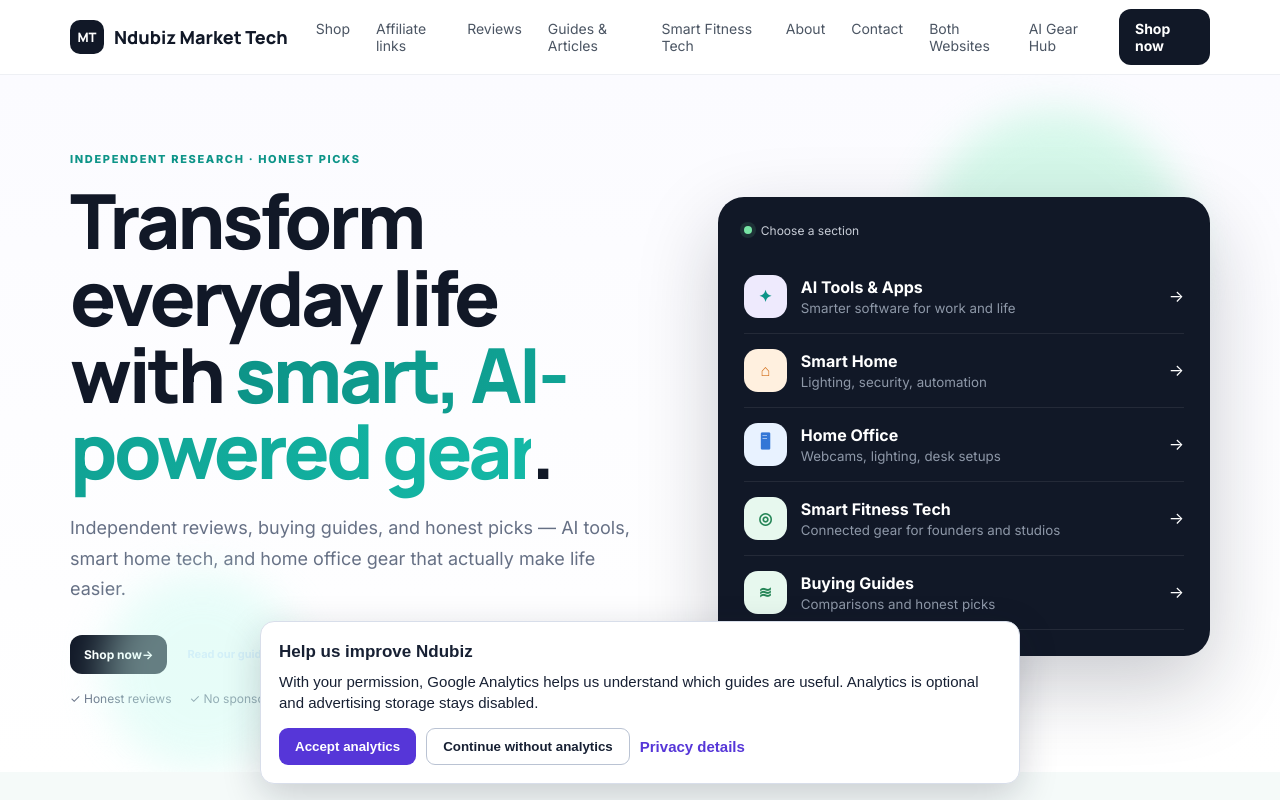
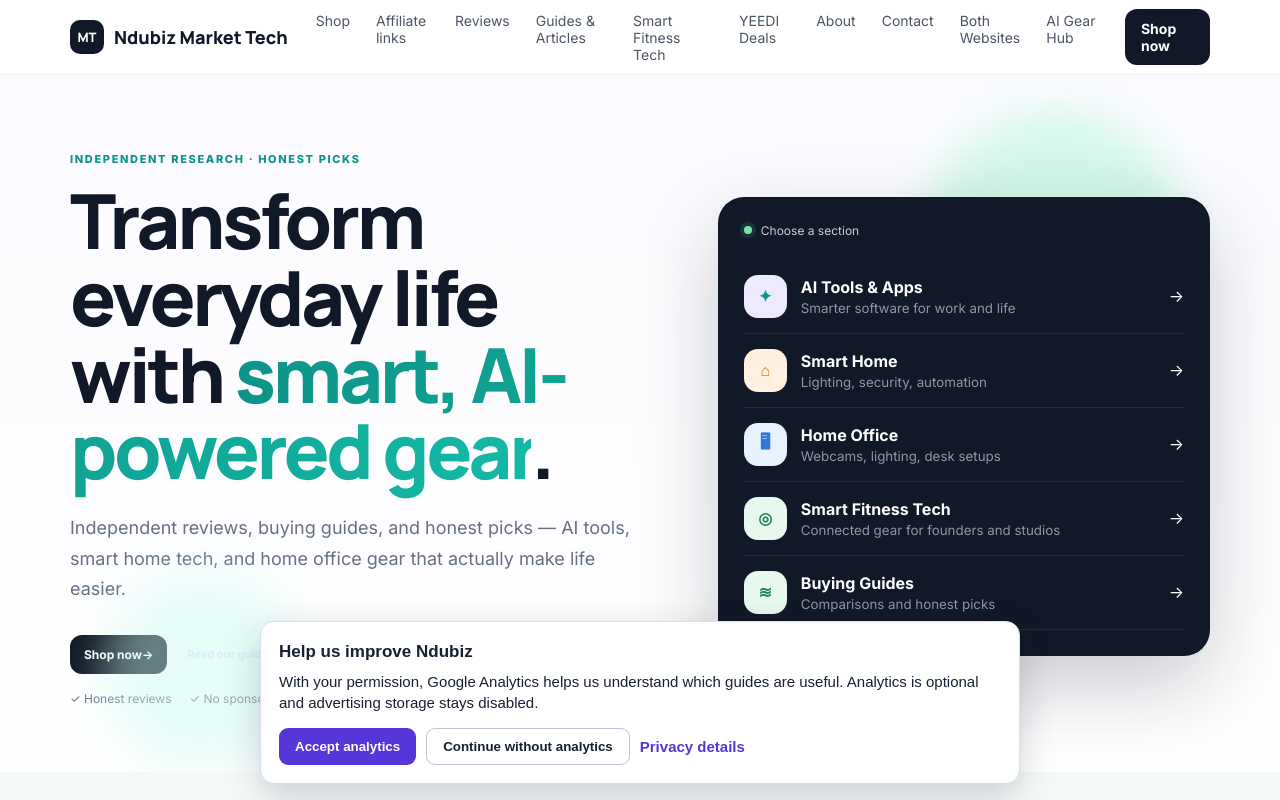
Before and after one commit to ndubiz/ndubizmarketechcomstart, a plain HTML site: page index.html in a window 1280 px wide. Shown: the top 800 px of the page. Drawn offline with Linux system fonts and the light colour scheme.

Commit message:
Add YEEDI Deals to homepage navigation

```diff
--- a/index.html
+++ b/index.html
@@ -6,7 +6,7 @@
 <link rel="canonical" href="https://ndubizmarketcomstart.com/"><meta property="og:title" content="Ndubiz Market Tech — Smart Home & AI Gear for Everyday Life"><meta property="og:description" content="Honest reviews and buying guides for AI tools and smart home tech."><meta property="og:type" content="website"><meta property="og:url" content="https://ndubizmarketcomstart.com/">
 <title>Ndubiz Market Tech — Smart Home & AI Gear for Everyday Life</title><link rel="preconnect" href="https://fonts.googleapis.com"><link rel="preconnect" href="https://fonts.gstatic.com" crossorigin><link href="https://fonts.googleapis.com/css2?family=Inter:wght@400;500;600;700;800&family=Manrope:wght@700;800&display=swap" rel="stylesheet"><link rel="stylesheet" href="styles.css">
 <script type="application/ld+json">{"@context":"https://schema.org","@type":"WebSite","name":"Ndubiz Market Tech","url":"https://ndubizmarketcomstart.com/","description":"Independent reviews of AI tools and smart home gear for everyday life."}</script><script src="/site-tools.js" defer></script><link rel="stylesheet" href="gear-features.css"><script src="gear-features.js" defer></script><!-- MailerLite Universal --> <script> (function(w,d,e,u,f,l,n){w[f]=w[f]||function(){(w[f].q=w[f].q||[]) .push(arguments);},l=d.createElement(e),l.async=1,l.src=u, n=d.getElementsByTagName(e)[0],n.parentNode.insertBefore(l,n);}) (window,document,'script','https://assets.mailerlite.com/js/universal.js','ml'); ml('account', '2622065'); </script> <!-- End MailerLite Universal --><link rel="stylesheet" href="product-drop.css"></head><body>
-<header class="site-header"><div class="container nav-wrap"><a class="brand" href="index.html" aria-label="Ndubiz Market Tech home"><span class="brand-mark">MT</span><span>Ndubiz Market Tech</span></a><button class="menu-btn" id="menuBtn" aria-label="Open navigation" aria-expanded="false" aria-controls="nav">☰</button><nav class="nav" id="nav" aria-label="Main navigation"><a href="shop.html">Shop</a><a href="affiliate-links.html">Affiliate links</a><a href="reviews.html">Reviews</a><a href="guides.html">Guides & Articles</a><a href="shop.html#fitness-tech">Smart Fitness Tech</a><a href="about.html">About</a><a href="contact.html">Contact</a><a href="hub.html">Both Websites</a><a href="https://ndubiz.github.io/ai-gear-hub/">AI Gear Hub</a></nav><a class="nav-cta" href="shop.html">Shop now</a></div></header>
+<header class="site-header"><div class="container nav-wrap"><a class="brand" href="index.html" aria-label="Ndubiz Market Tech home"><span class="brand-mark">MT</span><span>Ndubiz Market Tech</span></a><button class="menu-btn" id="menuBtn" aria-label="Open navigation" aria-expanded="false" aria-controls="nav">☰</button><nav class="nav" id="nav" aria-label="Main navigation"><a href="shop.html">Shop</a><a href="affiliate-links.html">Affiliate links</a><a href="reviews.html">Reviews</a><a href="guides.html">Guides & Articles</a><a href="shop.html#fitness-tech">Smart Fitness Tech</a><a href="yeedi-deals.html">YEEDI Deals</a><a href="about.html">About</a><a href="contact.html">Contact</a><a href="hub.html">Both Websites</a><a href="https://ndubiz.github.io/ai-gear-hub/">AI Gear Hub</a></nav><a class="nav-cta" href="shop.html">Shop now</a></div></header>
 <main id="main-content">
 
 <!-- HERO BANNER: replace the gradient below with your own image by adding
```
